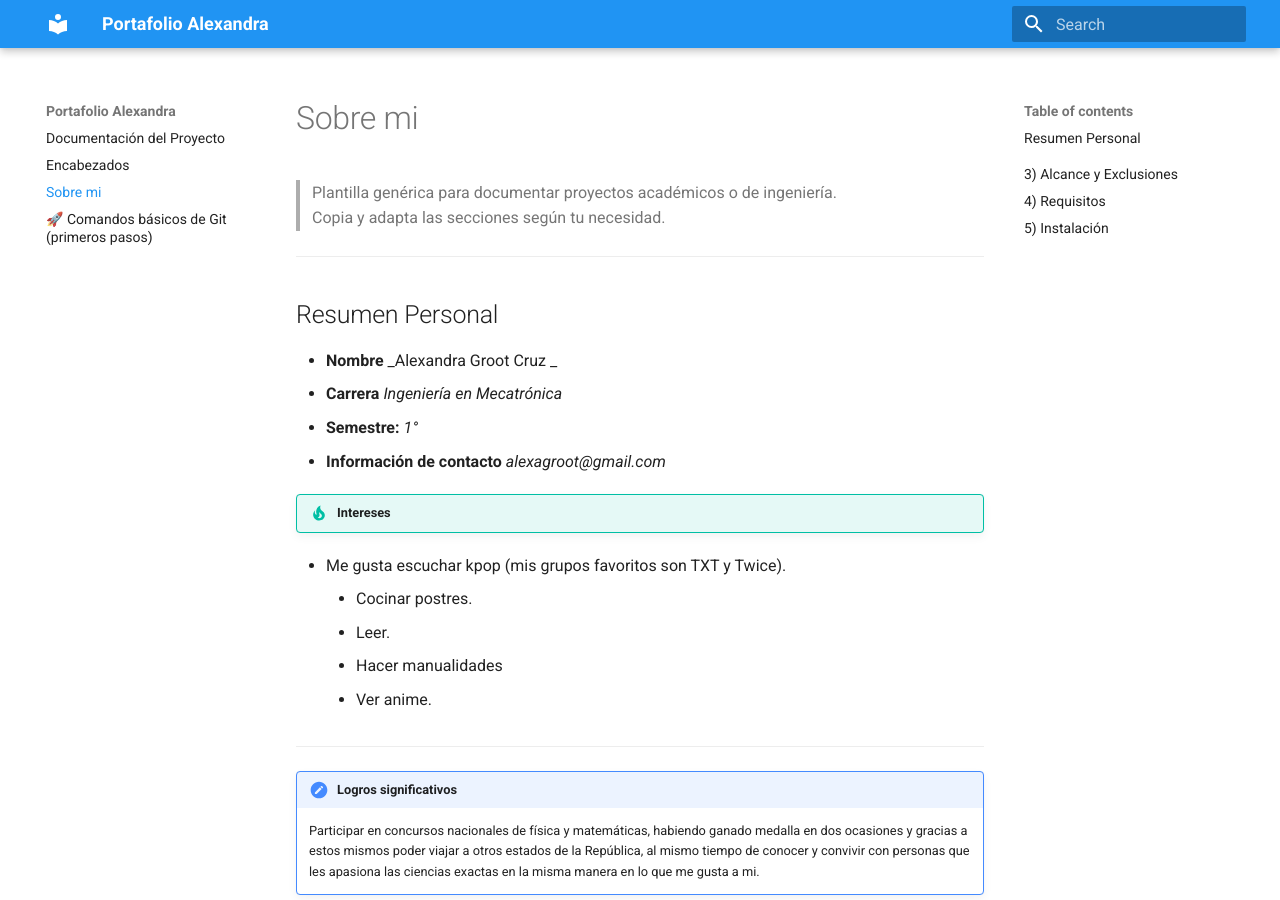
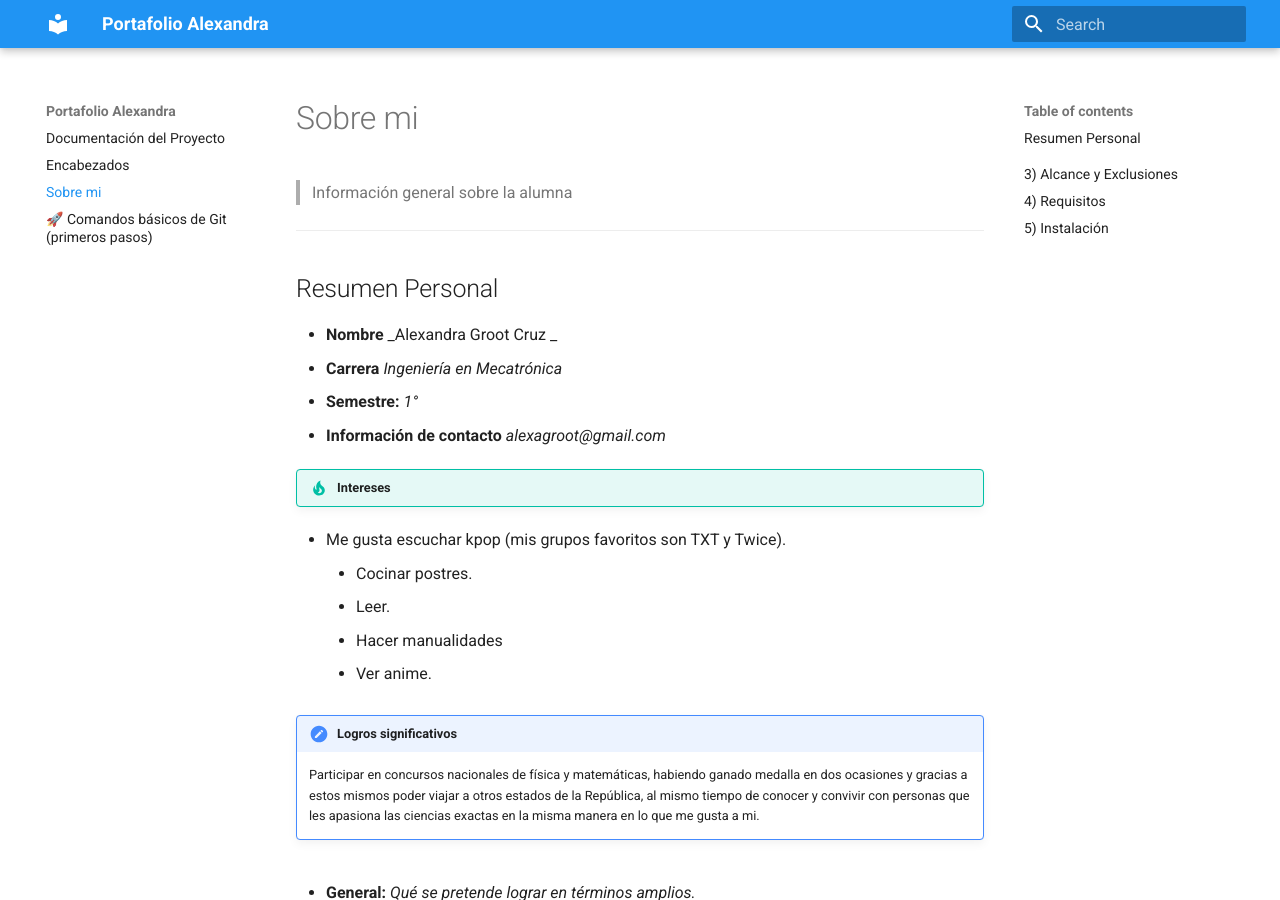
Before and after one commit to alejandragroot-prog/portafolio.iberpue, an MkDocs documentation site: the page built from docs/ejemplo.md, in a window 1280 px wide and 900 px high. Built offline with MkDocs 1.6.1 and Material for MkDocs 9.7.7, drawn with Linux system fonts in a browser that asks for light colours.

Commit message:
Update ejemplo.md

```diff
--- a/docs/ejemplo.md
+++ b/docs/ejemplo.md
@@ -1,7 +1,7 @@
 # Sobre mi
 
-> Plantilla genérica para documentar proyectos académicos o de ingeniería.
-> Copia y adapta las secciones según tu necesidad.
+> Información general sobre la alumna
+
 
 ---
 
@@ -19,7 +19,6 @@
     * Hacer manualidades
     * Ver anime.
 
----
 !!! note "Logros significativos"
     Participar en concursos nacionales de física y matemáticas, habiendo ganado medalla en dos ocasiones y gracias a estos mismos poder viajar a otros estados de la República, al mismo tiempo de conocer y convivir con personas que les apasiona las ciencias exactas en la misma manera en lo que me gusta a mi.
 ##
```
